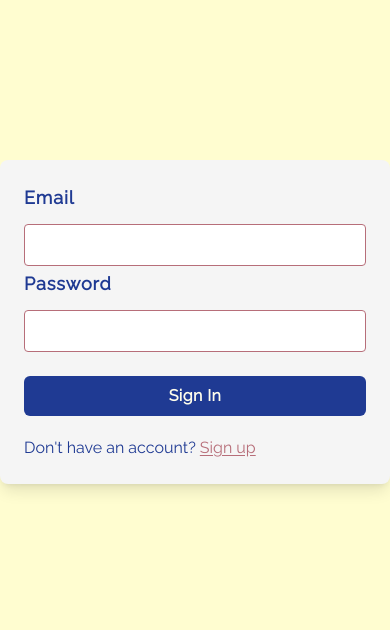
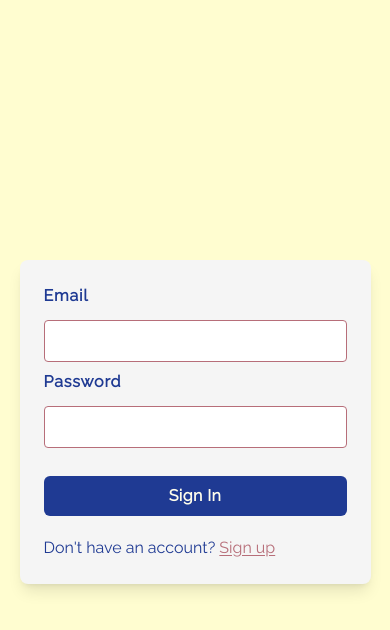
Before and after one commit to favourAyomikun/AccessoryOasis-client, a Next.js app: page / in a window 390 px wide. Shown: the top 630 px of the page. Built offline with nearby package versions, Linux system fonts and the light colour scheme.

Commit message:
worked on the sign up and sign in page responsiveness and implemented a logic also

```diff
--- a/app/globals.css
+++ b/app/globals.css
@@ -7,9 +7,9 @@
 }
 
 .input_container {
-    @apply flex flex-col mb-1;
+    @apply flex flex-col mb-2;
 }
 
 .label {
-    @apply font-semibold text-lg tracking-wider text-[#1F3A93];
+    @apply font-semibold text-base md:text-lg tracking-wider text-[#1F3A93];
 }
--- a/app/page.jsx
+++ b/app/page.jsx
@@ -5,22 +5,23 @@ import { useRouter } from "next/navigation";
 import Link from "next/link";
 import { useEffect, useState } from "react";
 import { jwtDecode } from "jwt-decode";
+import { ImSpinner10 } from "react-icons/im";
 
 export default function Home() {
   const [email, setEmail] = useState("");
   const [password, setPassword] = useState("");
   const [successMessage, setSuccessMessage] = useState("");
   const [errorMessage, setErrorMessage] = useState("");
+  const [loading, setLoading] = useState(false);
 
   const router = useRouter();
 
   const handleSignIn = async (e) => {
     e.preventDefault();
 
+    setLoading(true);
+
     try {
-      // Clear any previous error messages
-      setErrorMessage("");
-
       // Send login data to the server
       const response = await axios.post(
         `${process.env.NEXT_PUBLIC_API_URL}/api/auth/login`,
@@ -39,10 +40,8 @@ export default function Home() {
 
         // Decode the token to get userId and other info (if needed)
         const decodedToken = jwtDecode(token);
-        console.log('Decoded token:', decodedToken)
 
         const userId = decodedToken.id;
-        console.log("User ID:", userId); // Debug log for userId
 
         if (userId) {
           localStorage.setItem("userId", userId);
@@ -55,6 +54,8 @@ export default function Home() {
       }
     } catch (error) {
       setErrorMessage(error.response?.data?.message || "Error during login");
+    } finally {
+      setLoading(false);
     }
   };
 
@@ -68,9 +69,8 @@ export default function Home() {
     return () => clearTimeout(timer);
   }, [successMessage, errorMessage]);
 
-
   return (
-    <main className="bg-[#FFFDD0] h-screen pt-40">
+    <main className="bg-[#FFFDD0] flex flex-col justify-center h-screen">
       {successMessage && (
         <p className="text-green-600 font-semibold text-center tracking-wide text-[17px] mb-2">
           {successMessage}
@@ -83,7 +83,7 @@ export default function Home() {
       )}
       <form
         onSubmit={handleSignIn}
-        className="max-w-md mx-auto bg-[#F5F5F5] shadow-lg rounded-lg p-6"
+        className="max-w-sm md:max-w-md mx-auto w-[90%] bg-[#F5F5F5] shadow-lg rounded-lg p-6"
       >
         <div className="input_container">
           <label htmlFor="email" className="label">
@@ -124,12 +124,20 @@ export default function Home() {
         <button
           type="submit"
           className="mt-5 bg-[#1F3A93] text-[#FFFDEB] tracking-wide font-bold py-2 px-4 rounded-md w-full"
+          disabled={loading}
         >
-          Sign In
+          {loading ? (
+            <ImSpinner10 className="mx-auto animate-spin text-[48px] text-[#B76E79]" />
+          ) : (
+            "Sign In"
+          )}
         </button>
         <p className="mt-5 text-[#1F3A93]">
           Don't have an account?{" "}
-          <Link href="/sign-up" className="underline underline-offset-2  text-[#B76E79]">
+          <Link
+            href="/sign-up"
+            className="underline underline-offset-2  text-[#B76E79]"
+          >
             Sign up
           </Link>
         </p>
--- a/app/sign-up/page.jsx
+++ b/app/sign-up/page.jsx
@@ -49,7 +49,7 @@ const Register = () => {
   }, [successMessage, errorMessage]);
 
   return (
-    <main className="pt-40 bg-[#FFFDD0] h-screen">
+    <main className="bg-[#FFFDD0] flex flex-col justify-center h-screen">
       {successMessage && (
         <p className="text-green-600 font-semibold text-center tracking-wide text-[17px] mb-2">
           {successMessage}
@@ -62,7 +62,7 @@ const Register = () => {
       )}
       <form
         onSubmit={handleRegister}
-        className=" max-w-md mx-auto bg-[#F5F5F5] shadow-lg rounded-lg p-6"
+        className="max-w-sm md:max-w-md mx-auto w-[90%] bg-[#F5F5F5] shadow-lg rounded-lg p-6"
       >
         <div className="input_container">
           <label htmlFor="username" className="label ">
```
